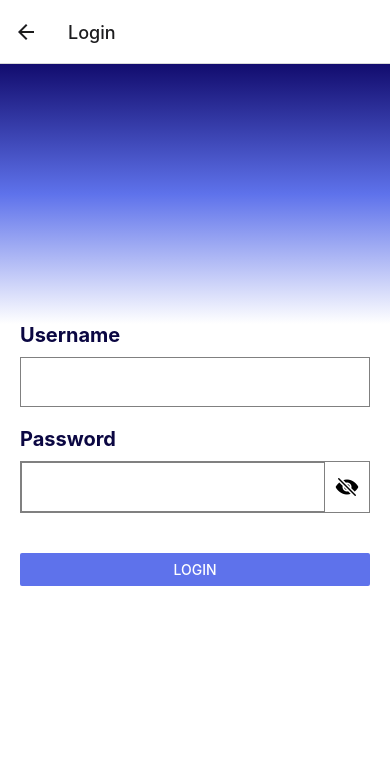
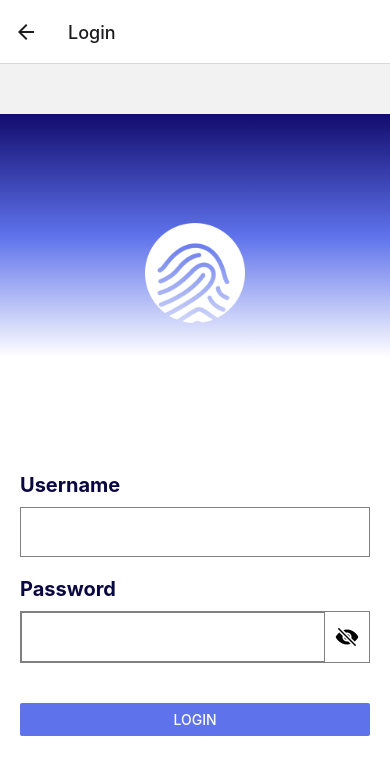
Before and after one commit to kiwithecode/reactespeboard, a React Native app: screen /Login in a window 390 px wide. Shown: the top 774 px of the page. Built offline with nearby package versions, Linux system fonts and the light colour scheme.

Commit message:
fix logo login

```diff
--- a/screen/LoginScreen.js
+++ b/screen/LoginScreen.js
@@ -1,5 +1,5 @@
 import React, { useState } from "react";
-import { Button, TextInput, View, Alert, StyleSheet, Text, TouchableOpacity } from "react-native";
+import { Button, TextInput, View, Alert, StyleSheet, Text, TouchableOpacity, Image } from "react-native";
 import { LinearGradient } from 'expo-linear-gradient';
 import { Ionicons } from '@expo/vector-icons';
 
@@ -18,6 +18,7 @@
 
   return (
     <LinearGradient colors={['#120C6E','#5E72EB','#ffffff' ,'#ffffff','#ffffff','#ffffff','#ffffff']} style={styles.container}>
+      <Image source={require('../assets/logoW.png')} style={styles.logo} />
       <Text style={styles.label}>Username</Text>
       <TextInput
         value={username}
@@ -48,6 +49,13 @@
     flex: 1,
     justifyContent: 'center',
     padding: 20,
+    marginTop: 50,
+  },
+  logo: {
+    width: 100,
+    height: 100,
+    alignSelf: 'center',
+    marginBottom: 150,
   },
   label: {
     fontSize: 20,
--- a/screen/SplashScreen.js
+++ b/screen/SplashScreen.js
@@ -31,8 +31,8 @@
     alignItems: 'center',
   },
   image: {
-    width: 250,
-    height: 250,
+    width: 150,
+    height: 150,
     marginBottom: 20,
   },
 });
```
Also changed, not shown: 1 other file (tests, documents, lock files or other folders).
